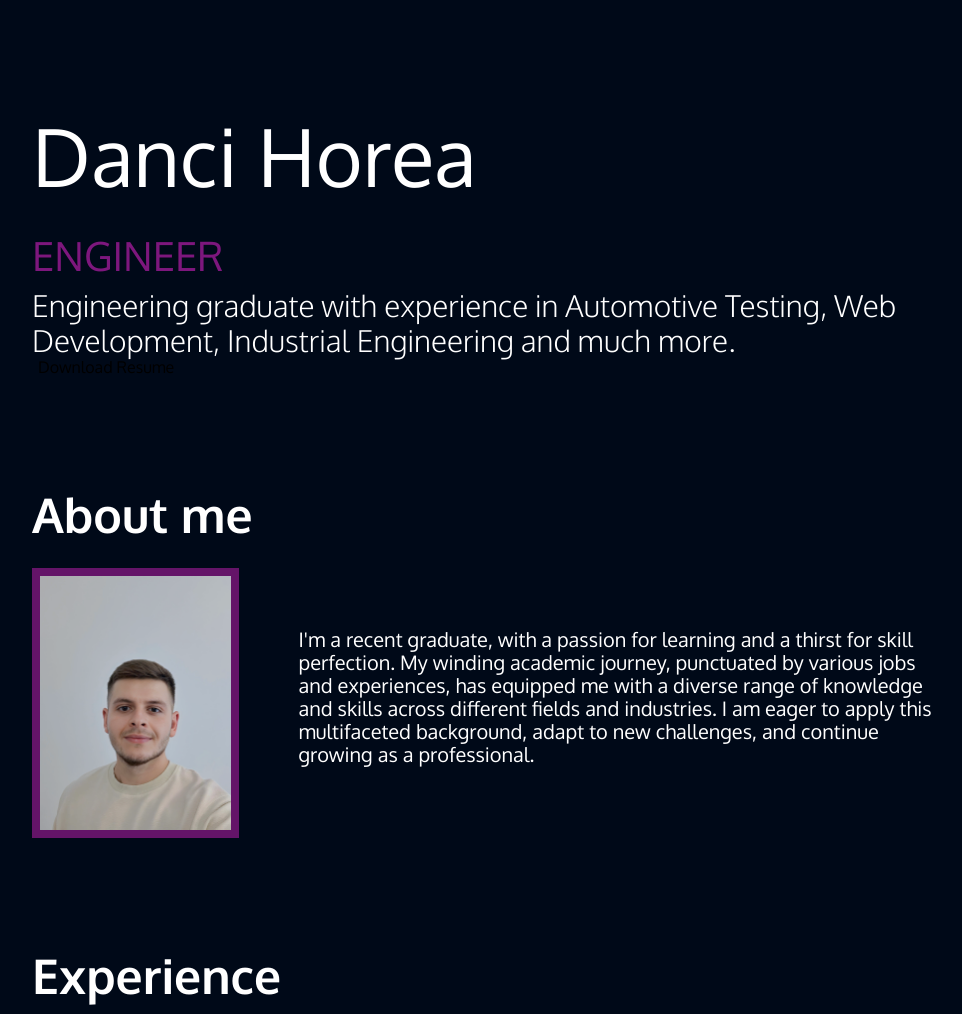
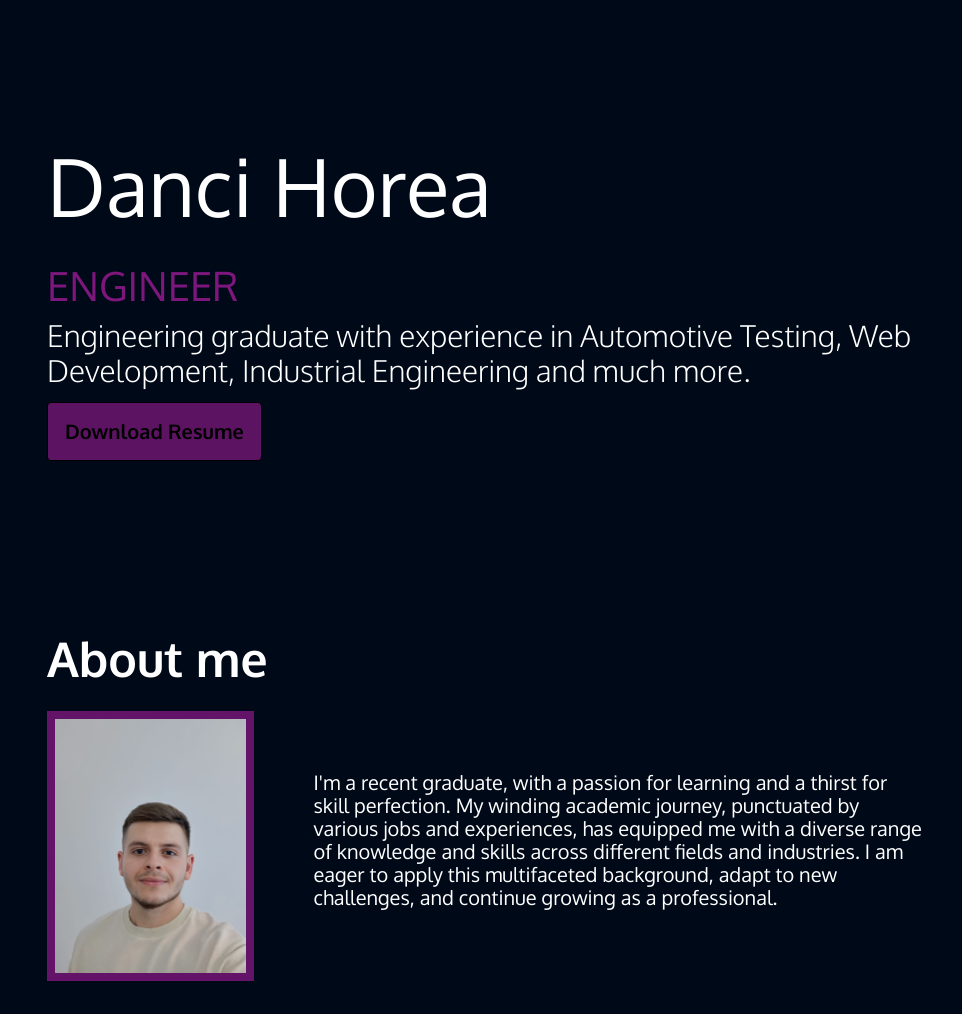
Before and after one commit to Horea-Danci-Personal/Vivacious-Cool-Raven-HTML, a React app: page / in a window 1280 px wide. Shown: the top 1014 px of the page, without its empty margins (123-1085 px from the left). Built offline with nearby package versions, Linux system fonts and the light colour scheme.

Commit message:
css changes4 + add download resume button

```diff
--- a/src/components/Introduction/index.js
+++ b/src/components/Introduction/index.js
@@ -9,7 +9,14 @@ export const Introduction = () => {
         Engineering graduate with experience in Automotive Testing, Web
         Development, Industrial Engineering and much more.
       </div>
-      <button>Download Resume</button>
+      <a
+        href={require("../../cv/CV-Danci-Horea.pdf")}
+        download="HoreaDanciResume"
+        className="home-link-cv button buttonCV"
+        style={{ marginTop: 15, padding: 17 }}
+      >
+        Download Resume
+      </a>
     </div>
   );
 };
--- a/src/views/home2.css
+++ b/src/views/home2.css
@@ -11,8 +11,8 @@
 }
 
 .container {
-  padding: 15px;
-  margin: 15px;
+  padding: 30px;
+  margin: 30px;
   width: 1000px;
 }
 
@@ -47,7 +47,7 @@
 }
 .container-experience {
   width: 300px;
-  height: 250px;
+  height: 280px;
   background-color: rgba(125, 23, 125, 0.55);
   padding: 20px;
 }
@@ -91,3 +91,20 @@
   font-size: 3em;
   padding-top: 50px;
 }
+
+.buttonCV {
+  width: 215px;
+  font-size: 20px;
+  font-family: Oxygen;
+  font-weight: 700;
+  text-transform: capitalize;
+}
+
+.home-link-cv {
+  text-decoration: none;
+  background-color: rgba(125, 23, 125, 0.74);
+}
+
+.buttonCV:hover {
+  background-color: #7d177d;
+}
```
Also changed, not shown: 1 other file.
